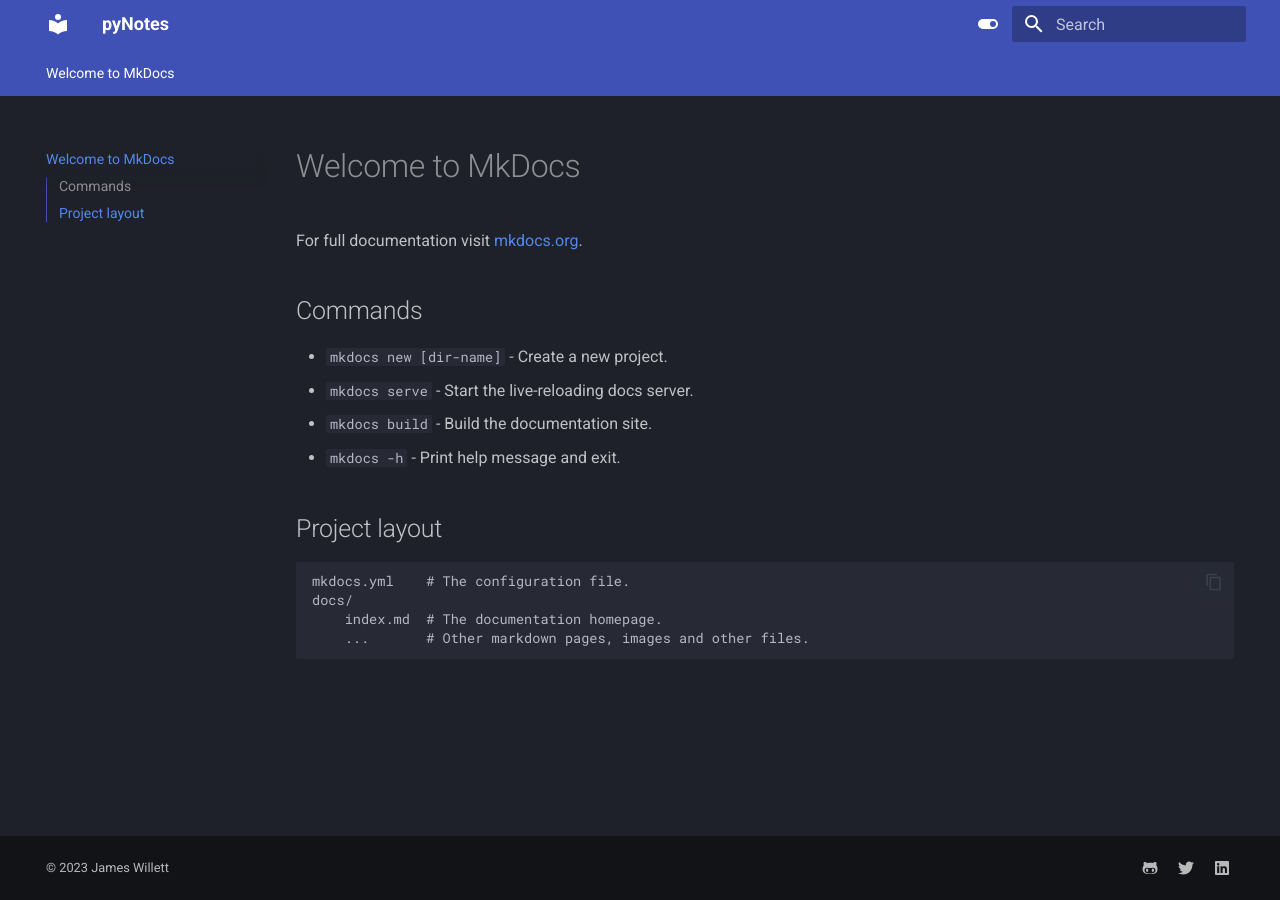
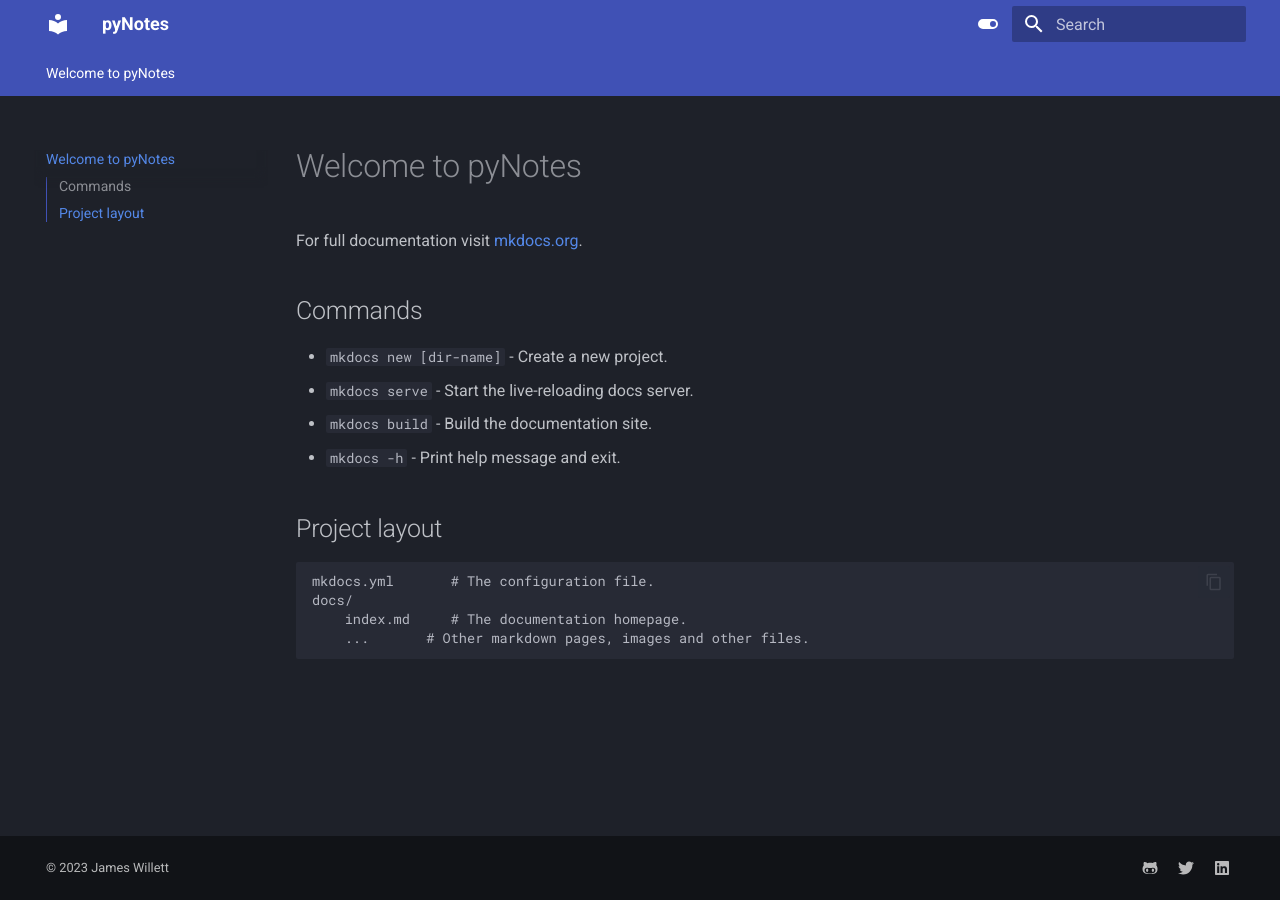
Before and after one commit to dzc0d3r/pynotes, an MkDocs documentation site: the page built from docs/index.md, in a window 1280 px wide. Built offline with MkDocs 1.6.1 and Material for MkDocs 9.7.7, drawn with Linux system fonts in a browser that asks for light colours.

Commit message:
minor changes

```diff
--- a/docs/index.md
+++ b/docs/index.md
@@ -1,4 +1,4 @@
-# Welcome to MkDocs
+# Welcome to pyNotes
 
 For full documentation visit [mkdocs.org](https://www.mkdocs.org).
 
@@ -11,7 +11,7 @@
 
 ## Project layout
 
-    mkdocs.yml    # The configuration file.
+    mkdocs.yml       # The configuration file.
     docs/
-        index.md  # The documentation homepage.
+        index.md     # The documentation homepage.
         ...       # Other markdown pages, images and other files.
```
